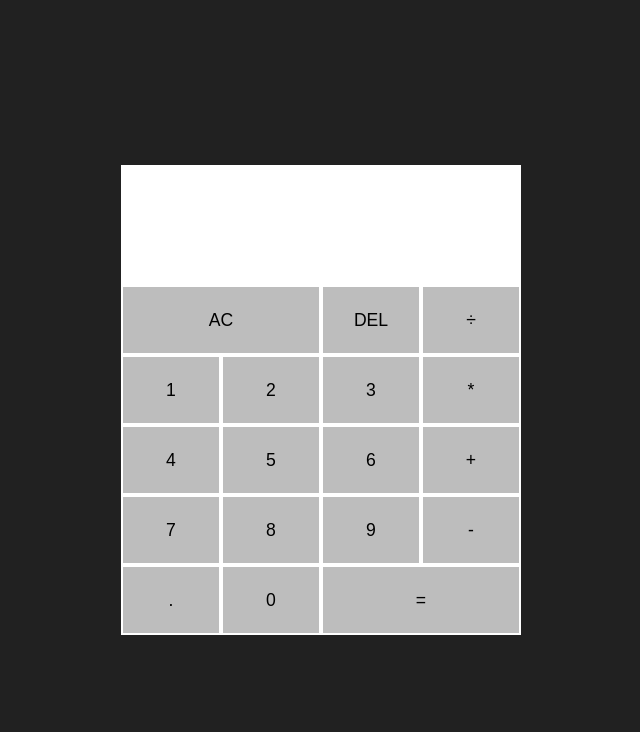
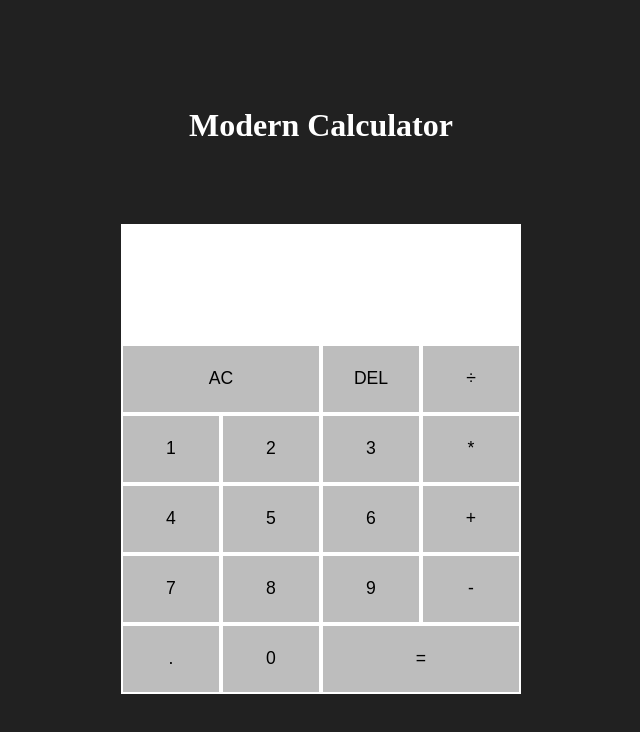
Before and after one commit to taahir-khhan/Projects, a plain HTML site: page JavaScript-Projects/Modern-Calculator/index.html in a window 1280 px wide. Shown: the whole page, without its empty margins (319-959 px from the left). Drawn offline with Linux system fonts and the light colour scheme.

Commit message:
Add title of the project in Html file

```diff
--- a/JavaScript-Projects/Modern-Calculator/index.html
+++ b/JavaScript-Projects/Modern-Calculator/index.html
@@ -7,6 +7,7 @@
     <link rel="stylesheet" href="./styles.css" />
   </head>
   <body>
+    <h1 class="project-heading">Modern Calculator</h1>
     <div class="calculator-grid">
       <div class="output-screen">
         <div data-previous-operand class="previous-operand"></div>
--- a/JavaScript-Projects/Modern-Calculator/styles.css
+++ b/JavaScript-Projects/Modern-Calculator/styles.css
@@ -10,6 +10,8 @@ body {
   height: 100vh;
   background-color: #212121;
   display: flex;
+  flex-direction: column;
+  row-gap: 5rem;
   align-items: center;
   justify-content: center;
 }
@@ -27,6 +29,11 @@ button {
 button:hover {
   background-color: rgb(255, 255, 255);
   cursor: pointer;
+}
+
+.project-heading {
+  text-align: center;
+  color: #fff;
 }
 
 .calculator-grid {
```
